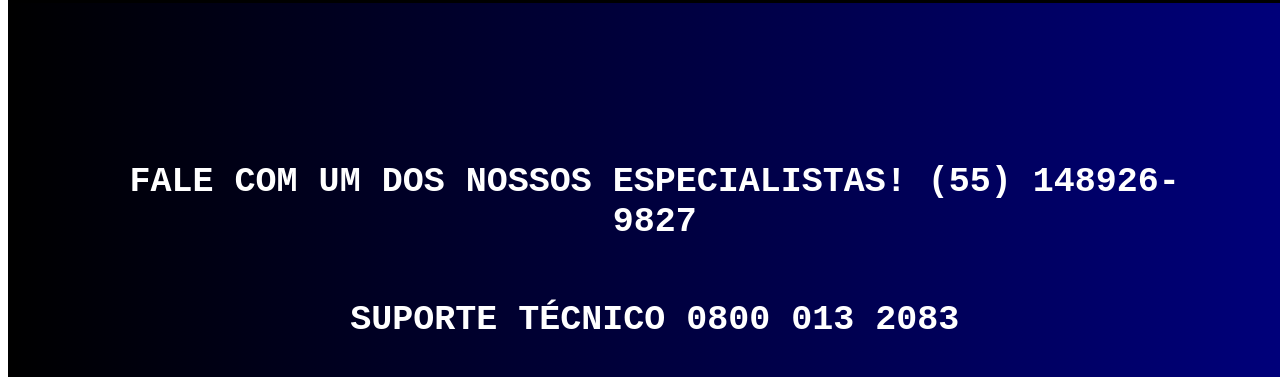
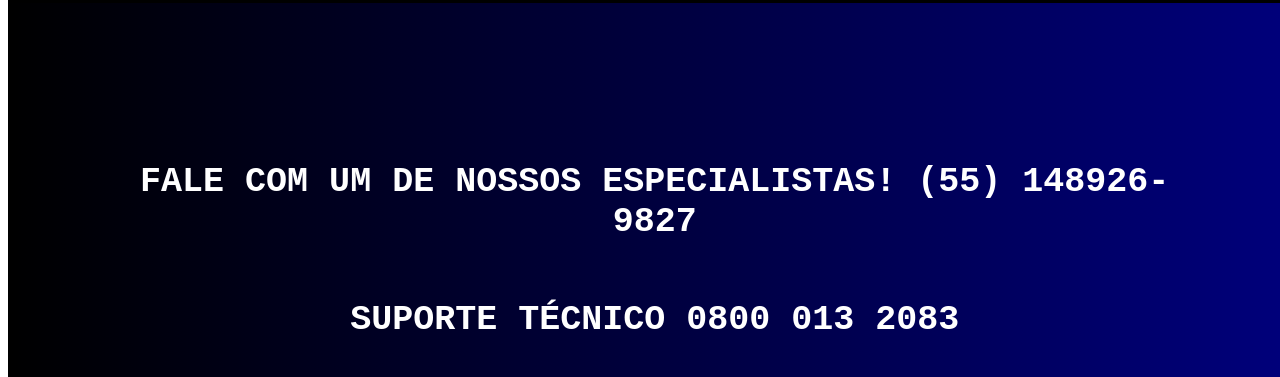
Before and after one commit to ErickAnthonyNovaes/SoundCore, a plain HTML site: page index.html in a window 1280 px wide. Shown: the part 2655-3032 px from the top of the page. Drawn offline with Linux system fonts and the light colour scheme.

Commit message:
index.html

```diff
--- a/index.html
+++ b/index.html
@@ -220,7 +220,7 @@ a, input[type=text], .search-container button {
        <h5 class="palavras" style="background-color: #ffffff84;">LIGUE E FAÇA SUA ENCOMENDA AGORA! (55) 146282-7292</h5>
     </div>
     <div class="conteudo3">
-      <h5 class="palavras" style="color: #fff;">FALE COM UM DOS NOSSOS ESPECIALISTAS! (55) 148926-9827</h5>
+      <h5 class="palavras" style="color: #fff;">FALE COM UM DE NOSSOS ESPECIALISTAS! (55) 148926-9827</h5>
       <h5 class="palavras" style="color: #fff;">SUPORTE TÉCNICO 0800 013 2083</h5>
       <img src="SoundCore Logo.png" class="logo2">
     </div>
```
